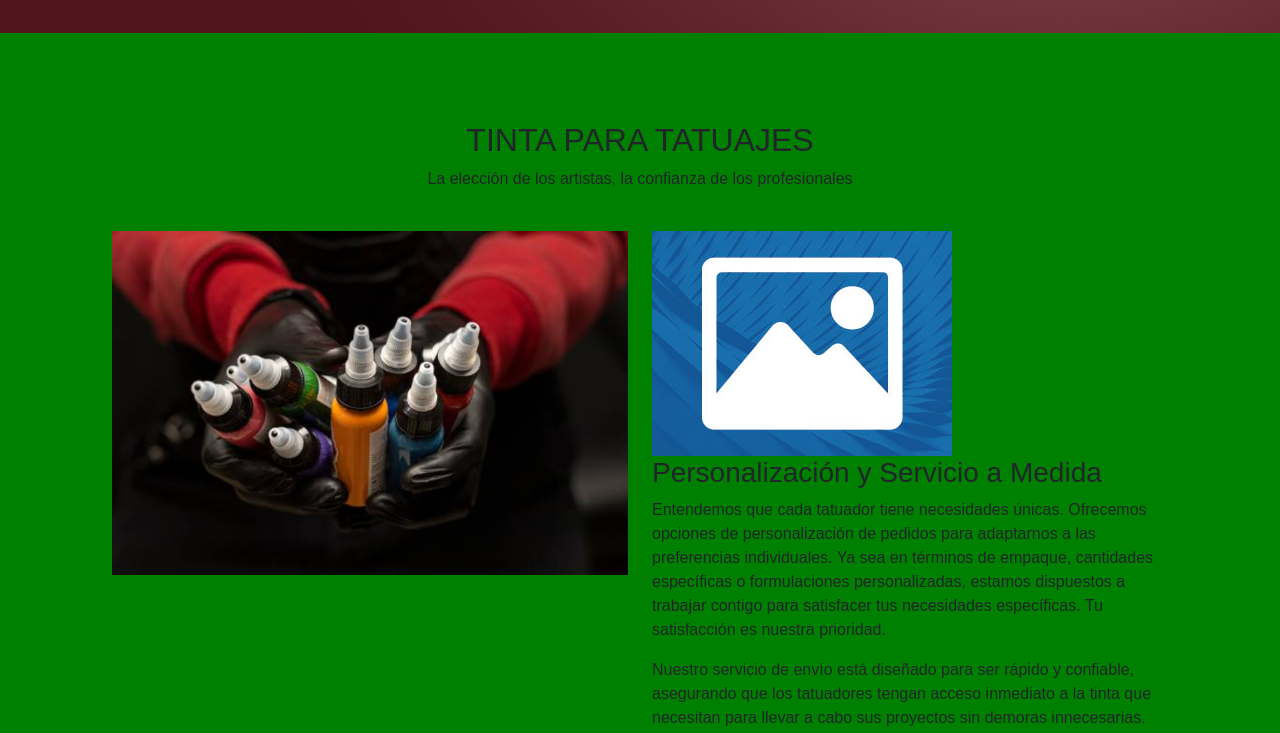
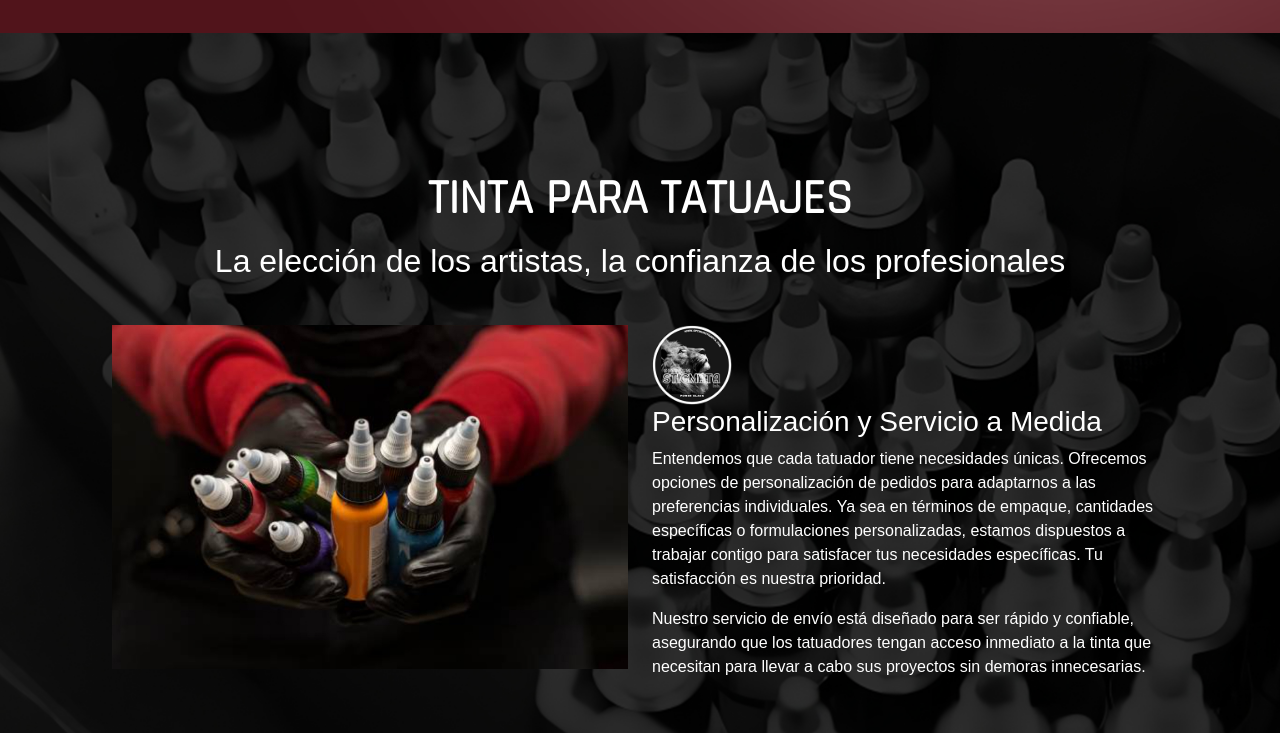
Before and after one commit to francoeromero/optimum_stigmata, a website: page index.html in a window 1280 px wide. Shown: the part 767-1500 px from the top of the page. Drawn offline with nearby package versions, Linux system fonts and the light colour scheme; a web font is replaced by a local one.

Commit message:
section 2

```diff
--- a/css/styles.css
+++ b/css/styles.css
@@ -21,6 +21,7 @@ section{
     align-items: center;
     overflow-x: hidden;
 }
+
 .bg{
     position: absolute;
     top: 0;
@@ -110,11 +111,11 @@ header.scroll {
 /* titulo */
 .content .textBox h2{
     color: #fff;
+    font-family: sans-serif;
     font-size: 3em;
     line-height: 1.2em;
     font-weight: 700;
     -wbkit-text-stroke: 2px white;
-
 }
 /* parrafo */
 .content .textBox p{
@@ -237,12 +238,67 @@ header.scroll {
 /* /// */
 /* section 2 quienes somos */
 .quienesSomos{
+    height: 100vh;
     overflow-y: hidden;
+    background: url(../img/background_section2.jpg);
+    background-position: center;
+    background-repeat: no-repeat;
+    background-size: cover;
 }
-[class*=" imghvr-"] figcaption, [class^=imghvr-] figcaption{
-    background-color: red;
+.quienesSomos::before{
+    content: '';
+    position: absolute;
+    height: 100vh;
+    width: 100%;
+    background: rgba(0, 0, 0, 0.5);
 }
 
+.textEmpresa{
+}
+.textEmpresa h2{
+    font-family: 'Rajdhani', sans-serif;
+    font-weight: bold;
+    font-size: 3rem;
+    color: #fff;
+}
+.textEmpresa p{
+    color: #fff;
+    font-family: 'Mina', sans-serif;
+    font-size: 2rem;
+}
+
+
+.textEmpresaDescripcion{}
+.textEmpresaDescripcion img {
+    width: 5rem;
+}
+
+
+.textEmpresaDescripcion h3,.textEmpresaDescripcion p{
+    color: #fff;
+}
+
+figcaption{
+    display: flex;
+    align-items: center;
+    justify-content: center;
+    width: 100%;
+}
+figcaption p {
+    display: none;
+}
+/* fondo del IMAGEHOVER */
+[class*="imghvr-"] figcaption,
+[class^="imghvr-"] figcaption {
+    background: url(../img/tintas_blur.jpg);
+    background-position: center;
+    background-repeat: no-repeat;
+    background-size: cover;
+    backdrop-filter: blur(50%) !important;
+    -webkit-backdrop-filter: blur(50%);
+}
+
+/* fondo detras del fondo IMAGEHOVER */
 .imghvr-flip-diag-1  {
     background-color: #000000; /* Cambia esto al color que desees al hacer hover */
     transition: background-color 0.5s ease; /* Agrega una transición suave */
@@ -375,6 +431,16 @@ header.scroll {
         margin-right: 0;
         margin-left: 150px;
     }
+    /* section 2 */
+    .quienesSomos{
+        display: flex;
+        width: 100%;
+        flex-direction: column;
+        height: 150vh;
+    }
+    .quienesSomos::before{
+        height: 120%;
+    }
 }
 
 .first{
--- a/index.html
+++ b/index.html
@@ -4,6 +4,14 @@
     <meta charset="UTF-8">
     <meta name="viewport" content="width=device-width, initial-scale=1.0">
     <title>Plantilla comercial</title>
+    <!-- font -->
+    <link rel="preconnect" href="https://fonts.googleapis.com">
+    <link rel="preconnect" href="https://fonts.gstatic.com" crossorigin>
+    <link href="https://fonts.googleapis.com/css2?family=Rajdhani&display=swap" rel="stylesheet">
+
+    <link rel="preconnect" href="https://fonts.googleapis.com">
+<link rel="preconnect" href="https://fonts.gstatic.com" crossorigin>
+<link href="https://fonts.googleapis.com/css2?family=Mina&display=swap" rel="stylesheet">
     <!-- AOS animation -->
     <link href="https://unpkg.com/aos@2.3.1/dist/aos.css" rel="stylesheet">
     <!-- IMAGEHOVER.CSS -->
@@ -88,11 +96,11 @@
         </ul>
     </section>
 
-    <section id="quienesSomos" class="quienesSomos" style="height: 100vh; background: green;">
+    <section id="quienesSomos" class="quienesSomos">
         <div class="container">
             <div class="row">
                 <!-- Primera columna para textEmpresa -->
-                <div class="col-md-12 text-center" data-aos="fade-down" data-aos-easing="linear" data-aos-duration="2000">
+                <div class="col-md-12 text-center" data-aos="fade-down" data-aos-easing="linear" data-aos-duration="3000">
                     <div class="textEmpresa">
                         <h2>TINTA PARA TATUAJES</h2>
                         <p>La elección de los artistas, la confianza de los profesionales</p>
@@ -102,23 +110,23 @@
 
             <div class="row mt-4">
                 <!-- Segunda columna para demo -->
-                <div class="col-md-6" data-aos="fade-right" data-aos-duration="2000">
+                <div class="col-md-6" data-aos="fade-right" data-aos-duration="3000">
                     <div class="demo">
                         <figure class="imghvr-flip-diag-1">
                             <img src="./img/tintas.jpg" alt="example-image">
                             <figcaption>
-                                <h3>Hello World</h3>
+                                <h3>Contactanos!</h3>
                                 <p>Life is too important to be taken seriously!</p>
                             </figcaption>
-                            <a href="javascript:;"></a>
+                            <a href="#contacto"></a>
                         </figure>
                     </div>
                 </div>
 
                 <!-- Tercera columna para textEmpresaDescripcion -->
-                <div class="col-md-6" data-aos="fade-left" data-aos-easing="linear" data-aos-duration="2000">
+                <div class="col-md-6" data-aos="fade-left" data-aos-easing="linear" data-aos-duration="3000">
                     <div class="textEmpresaDescripcion">
-                        <img src="example-image.jpg" alt="logoEmpresa">
+                        <img src="./img/logo.png" alt="logoEmpresa">
                         <h3>Personalización y Servicio a Medida</h3>
                         <p>Entendemos que cada tatuador tiene necesidades únicas. Ofrecemos opciones de personalización de pedidos para adaptarnos a las preferencias individuales. Ya sea en términos de empaque, cantidades específicas o formulaciones personalizadas, estamos dispuestos a trabajar contigo para satisfacer tus necesidades específicas. Tu satisfacción es nuestra prioridad.</p>
                         <p>Nuestro servicio de envío está diseñado para ser rápido y confiable, asegurando que los tatuadores tengan acceso inmediato a la tinta que necesitan para llevar a cabo sus proyectos sin demoras innecesarias.</p>
```
Also changed, not shown: img/background_section2.jpg (added), img/logo.png (added), img/tintas_blur.jpg (added).
